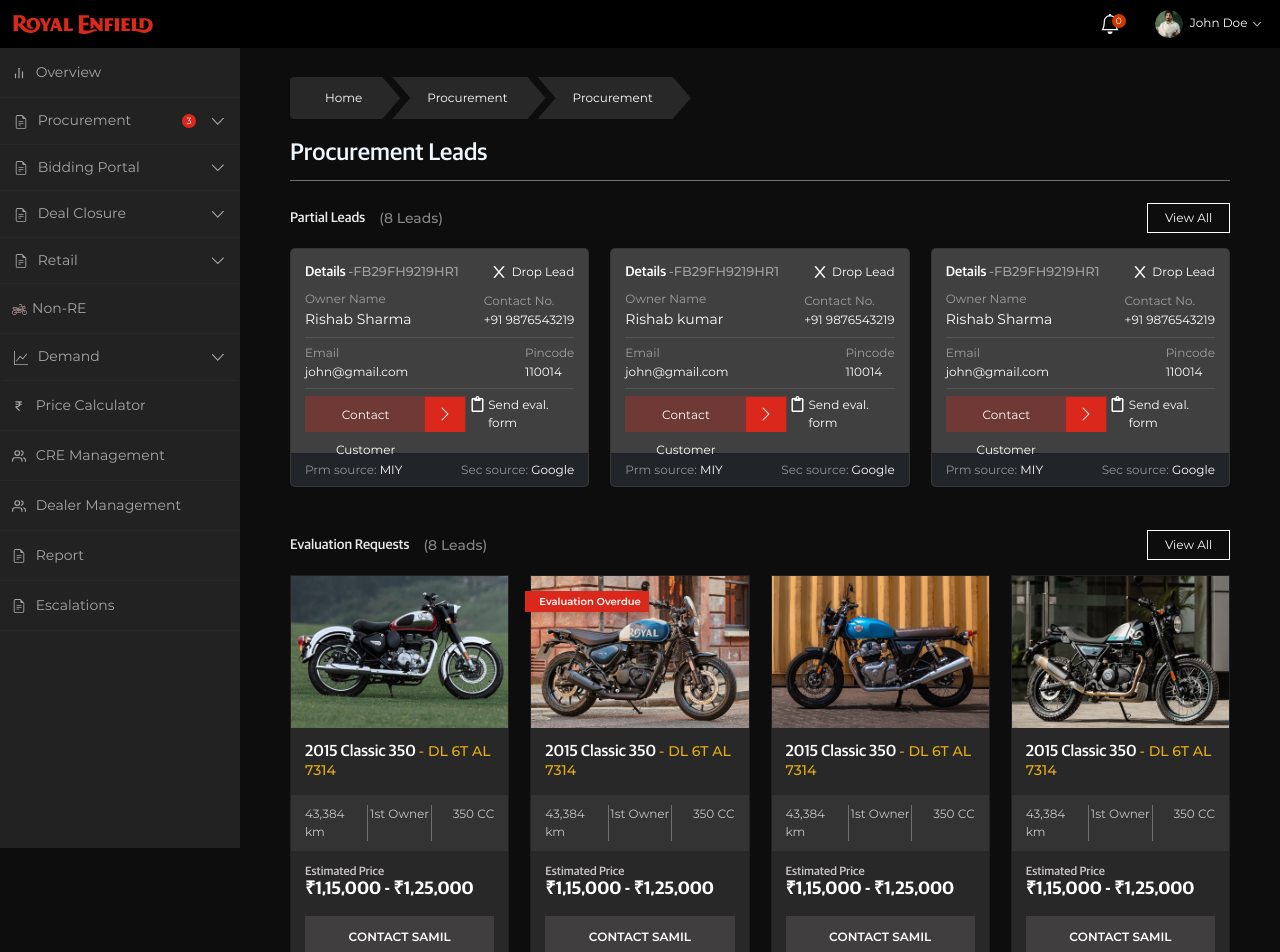
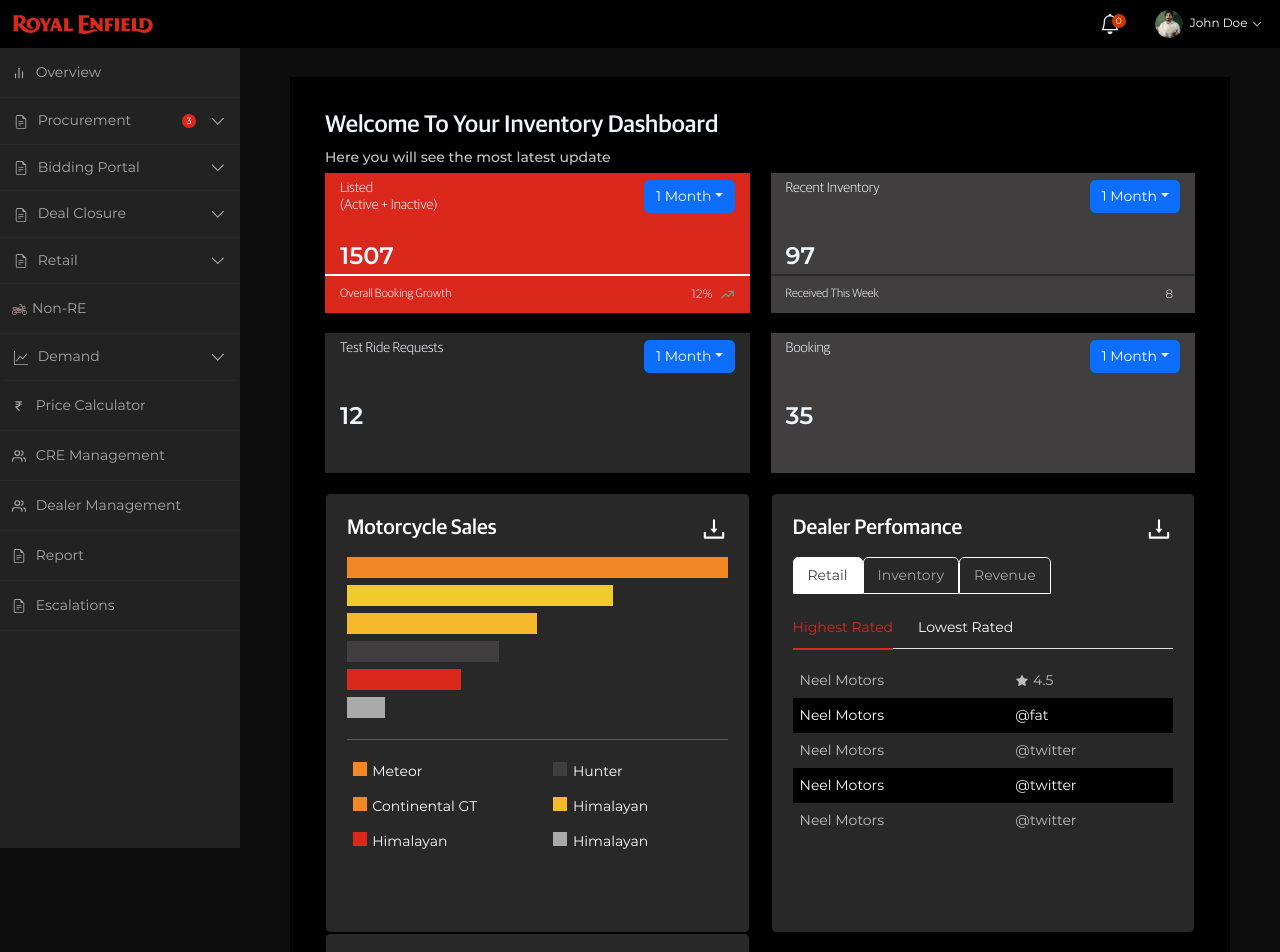
Before and after one commit to nakulsharma95/re-vintage-dashboard-dummy, a Next.js app: page / in a window 1280 px wide. Shown: the top 952 px of the page. Built offline with nearby package versions, Linux system fonts and the light colour scheme.

Commit message:
FIX: overview cards

```diff
--- a/components/common/dashboardBigCard/index.jsx
+++ b/components/common/dashboardBigCard/index.jsx
@@ -1,11 +1,10 @@
 import React from 'react';
-import { Card, Col,Row,ProgressBar , Table  } from 'react-bootstrap';
-import { AiOutlineDownload } from "react-icons/ai";
+import { Card, Col, Row, ProgressBar, Table } from 'react-bootstrap';
+import { AiOutlineDownload, AiFillStar } from 'react-icons/ai';
 import TabDefault from '../tabDefault';
 import TabPrimary from '../tabPrimary';
-import { AiFillStar } from "react-icons/ai";
 
-import styles from "./style.module.scss";
+import styles from './style.module.scss';
 
 function dashboardBigCard() {
   return (
@@ -15,41 +14,43 @@
           <div className={styles.cardHead}>
             <h4>Motorcycle Sales</h4>
 
-
-	    <AiOutlineDownload className={styles.cardIcon}/>
+            <AiOutlineDownload className={styles.cardIcon} />
           </div>
           <div className={`${styles.cardProgress} overviewProgress`}>
-
-      <ProgressBar className='mt-3 my-2 bar1'  now={100} />
-      <ProgressBar className='my-2 bar2' variant="info" now={70} />
-      <ProgressBar className='my-2 bar3' variant="warning" now={50} />
-      <ProgressBar className='my-2 bar4' variant="danger" now={40} />
-      <ProgressBar className='my-2 bar5' variant="primary" now={30} />
-      <ProgressBar className='my-2 bar6' variant="secondary" now={10} />
+            <ProgressBar className="mt-3 my-2 bar1" now={100} />
+            <ProgressBar className="my-2 bar2" variant="info" now={70} />
+            <ProgressBar className="my-2 bar3" variant="warning" now={50} />
+            <ProgressBar className="my-2 bar4" variant="danger" now={40} />
+            <ProgressBar className="my-2 bar5" variant="primary" now={30} />
+            <ProgressBar className="my-2 bar6" variant="secondary" now={10} />
           </div>
-	<hr/>
+          <hr />
           <Row>
             <Col className="my-2" xxl={6} lg={6} md={6}>
-	 <div className={`${styles.cardBar} ${styles.bar1}`}></div>Meteor
+              <div className={`${styles.cardBar} ${styles.bar1}`} />
+              Meteor
             </Col>
             <Col className="my-2" xxl={6} lg={6} md={6}>
-	<div className={`${styles.cardBar} ${styles.bar2}`}></div>Hunter
+              <div className={`${styles.cardBar} ${styles.bar2}`} />
+              Hunter
             </Col>
             <Col className="my-2" xxl={6} lg={6} md={6}>
-	<div className={`${styles.cardBar} ${styles.bar3}`}></div>Continental GT
+              <div className={`${styles.cardBar} ${styles.bar3}`} />
+              Continental GT
             </Col>
             <Col className="my-2" xxl={6} lg={6} md={6}>
-	<div className={`${styles.cardBar} ${styles.bar4}`}></div>Himalayan
+              <div className={`${styles.cardBar} ${styles.bar4}`} />
+              Himalayan
             </Col>
             <Col className="my-2" xxl={6} lg={6} md={6}>
-	<div className={`${styles.cardBar} ${styles.bar5}`}></div>Himalayan
+              <div className={`${styles.cardBar} ${styles.bar5}`} />
+              Himalayan
             </Col>
             <Col className="my-2" xxl={6} lg={6} md={6}>
-	<div className={`${styles.cardBar} ${styles.bar6}`}></div>Himalayan
+              <div className={`${styles.cardBar} ${styles.bar6}`} />
+              Himalayan
             </Col>
-
           </Row>
-
         </Card>
       </Col>
       <Col xxl={4} lg={6} md={6}>
@@ -57,13 +58,13 @@
           <div className={styles.cardHead}>
             <h4>Dealer Perfomance</h4>
 
-	    <AiOutlineDownload className={styles.cardIcon}/>
+            <AiOutlineDownload className={styles.cardIcon} />
           </div>
           <TabDefault />
           <TabPrimary title1="Highest Rated" title2="Lowest Rated" />
 
           <div className={styles.cardBody}>
-		<Table striped  hover variant="dark">
+            <Table striped hover variant="dark">
               {/* <thead>
         <tr>
           <th>Neel Motors</th>
@@ -73,7 +74,9 @@
               <tbody>
                 <tr>
                   <td>Neel Motors</td>
-          <td><AiFillStar/> 4.5</td>
+                  <td>
+                    <AiFillStar /> 4.5
+                  </td>
                 </tr>
                 <tr>
                   <td>Neel Motors</td>
@@ -94,8 +97,6 @@
               </tbody>
             </Table>
           </div>
-
-
         </Card>
       </Col>
       <Col xxl={4} lg={6} md={6}>
@@ -103,15 +104,14 @@
           <div className={styles.cardHead}>
             <h4>Motorcycle Sales</h4>
 
-	    <AiOutlineDownload className={styles.cardIcon}/>
+            <AiOutlineDownload className={styles.cardIcon} />
           </div>
           <TabDefault />
           <TabPrimary title1="Highest Rated" title2="Lowest Rated" />
-
         </Card>
       </Col>
     </Row>
-  )
+  );
 }
 
-export default dashboardBigCard
+export default dashboardBigCard;
--- a/components/common/dashboardCard/index.jsx
+++ b/components/common/dashboardCard/index.jsx
@@ -1,6 +1,6 @@
-import { Card, Col, Row, DropdownButton, Dropdown } from "react-bootstrap";
-import { TbTrendingUp } from "react-icons/tb";
-import styles from "./style.module.scss";
+import { Card, Col, Row, DropdownButton, Dropdown } from 'react-bootstrap';
+import { TbTrendingUp } from 'react-icons/tb';
+import styles from './style.module.scss';
 
 export default function DashboardCard() {
   return (
--- a/pages/index.jsx
+++ b/pages/index.jsx
@@ -1,5 +1,5 @@
 import Head from 'next/head';
-import Procurement from './procurement';
+import Homepage from './homepage';
 
 export default function Home() {
   return (
@@ -20,7 +20,7 @@
         <title>Welcome to Vintage Dashboard</title>
       </Head>
 
-      <Procurement />
+      <Homepage />
     </>
   );
 }
```
Also changed, not shown: pages/homepage/index.jsx (+8 -5 lines). Lines whose indentation alone changed are shown as unchanged.
